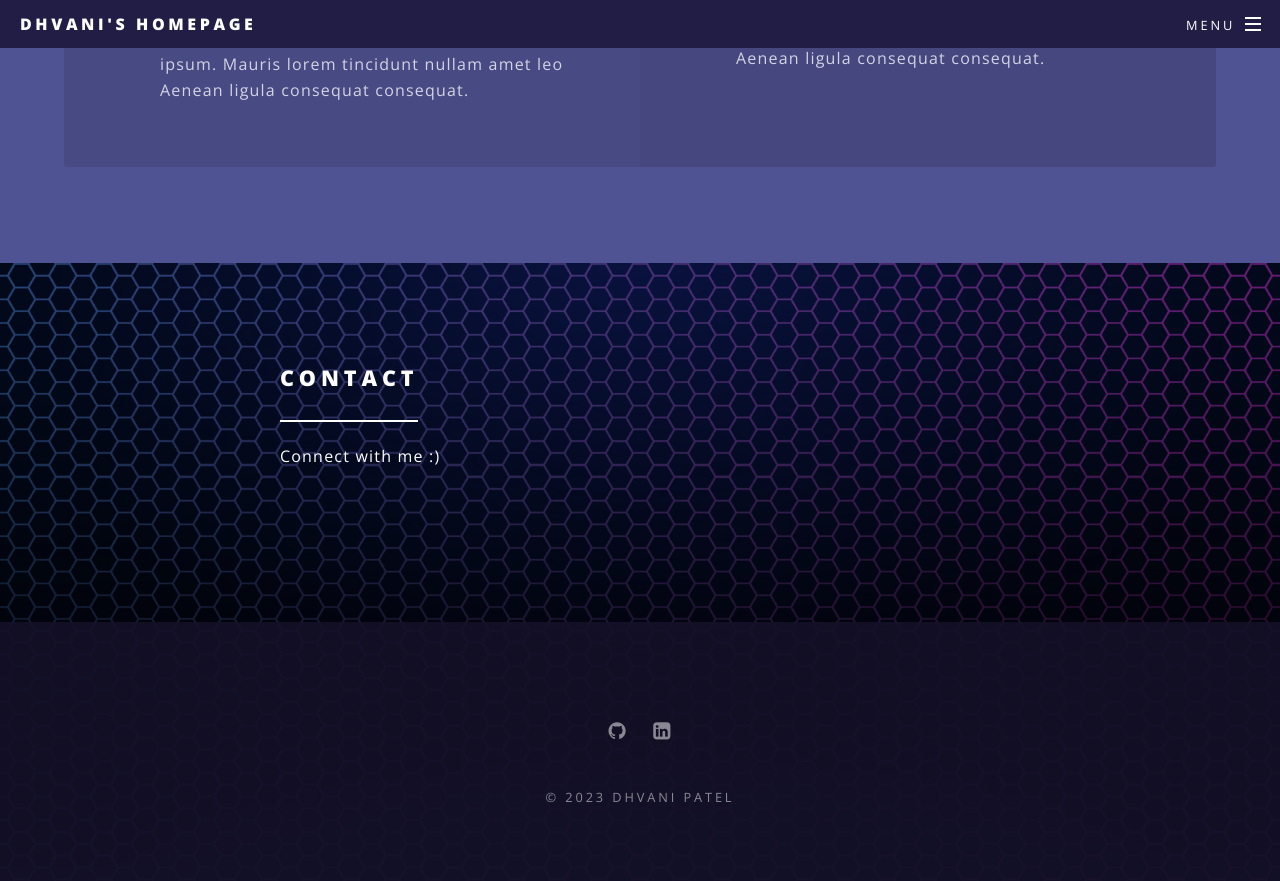
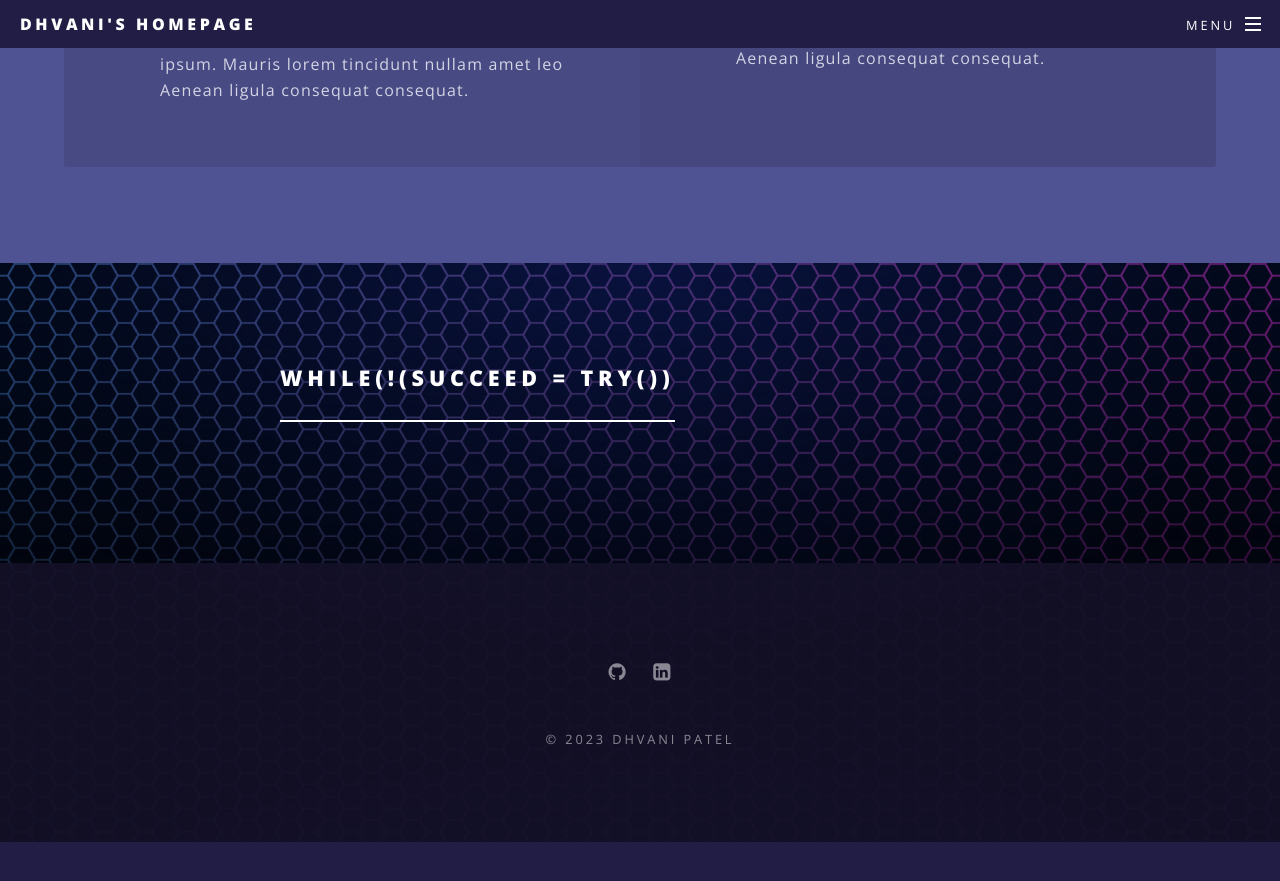
Before and after one commit to dhvani2504/dhvani2504.github.io, a Jekyll site: the page built from index.html, in a window 1280 px wide and 900 px high, scrolled down 2910 px. Shown: the top 881 px of the window. Built offline with Jekyll 4.4.1, drawn with Linux system fonts in a browser that asks for light colours; after the commit the page ends 3752 px from its top, so only the background shows below that.

Commit message:
Update index.html

```diff
--- a/index.html
+++ b/index.html
@@ -82,8 +82,7 @@ layout: landing
 					<section id="cta" class="wrapper style4">
 						<div class="inner">
 							<header class="major">
-								<h2>Contact</h2>
-								<p>Connect with me :)</p>
+								<h2> while(!(succeed = try()) </h2>
 							</header>
 						</div>
 					</section>
```
